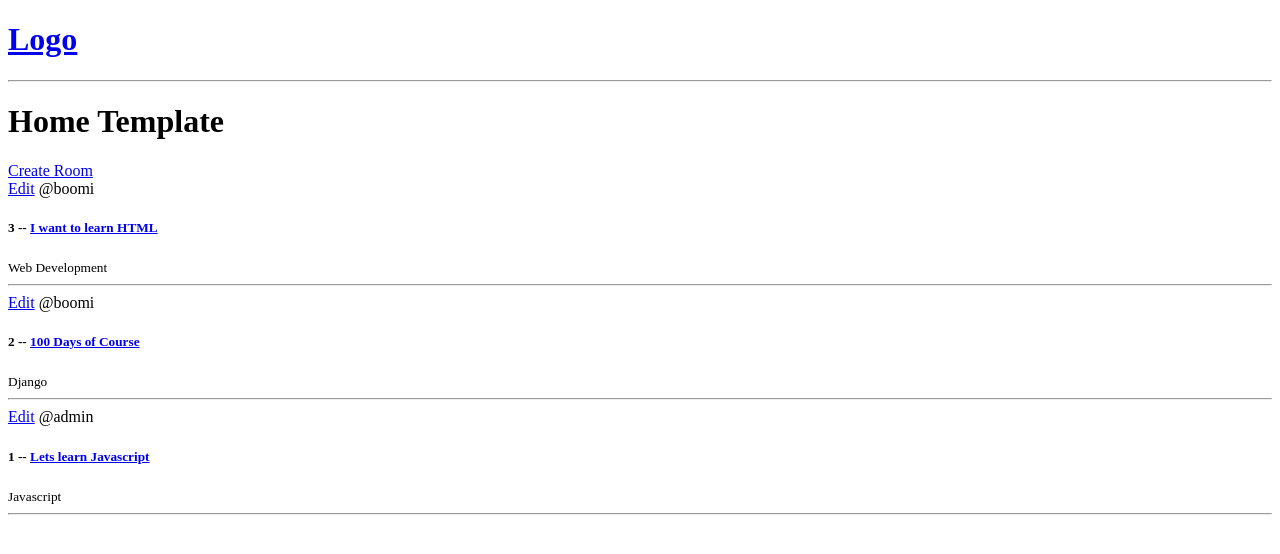
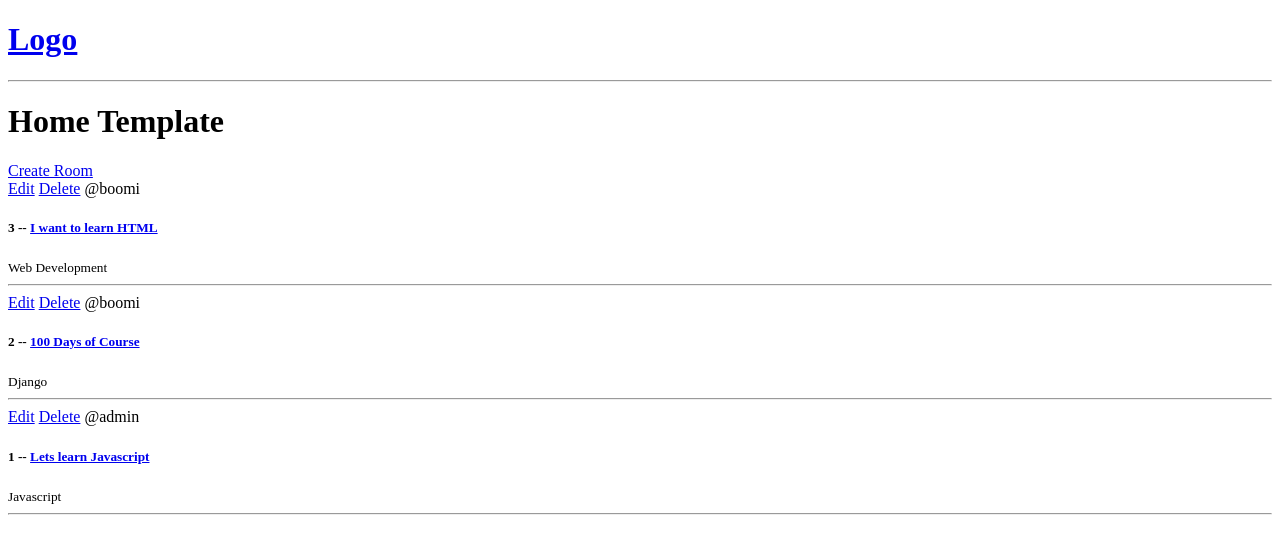
Before and after one commit to eboominathan/django_basics, a Django app: page / in a window 1280 px wide. Shown: the top 554 px of the page. Run offline with Django 5.2, Linux system fonts and the light colour scheme; data comes from the database, SQL or seed files in the repository.

Commit message:
Delete Completed

```diff
--- a/studybud/base/templates/base/home.html
+++ b/studybud/base/templates/base/home.html
@@ -9,6 +9,7 @@
         {% for room in rooms%}
             <div>
                 <a href="{% url 'update-room' room.id %}">Edit</a>
+                <a href="{% url 'delete-room' room.id %}">Delete</a>
                 <span>@{{room.host.username}}</span>
                 <h5>{{room.id}} --  <a href="{% url 'room' room.id %}">{{room.name}}</h5></a>
                 <small>{{room.topic.name}}</small>
--- a/studybud/base/urls.py
+++ b/studybud/base/urls.py
@@ -6,5 +6,6 @@ urlpatterns = [
     path('',views.home,name="home"),
     path('room/<str:pk>/',views.room,name="room"),
     path('create-room/',views.createRoom,name="create-room"),
-    path('update-room/<str:pk>/',views.updateRoom,name="update-room")
+    path('update-room/<str:pk>/',views.updateRoom,name="update-room"),
+    path('delete-room/<str:pk>/',views.deleteRoom,name="delete-room")
 ]
--- a/studybud/base/views.py
+++ b/studybud/base/views.py
@@ -45,3 +45,11 @@ def updateRoom(request, pk):
 
     context = {'form': form}
     return render(request, 'base/room_form.html', context)
+
+
+def deleteRoom(request, pk):
+    room = Room.objects.get(id=pk)
+    if request.method == 'POST':
+        room.delete()
+        return redirect('home')
+    return render(request, 'base/delete.html', {'obj': room})
```
Also changed, not shown: studybud/base/templates/base/delete.html (added, +12 -0 lines).
